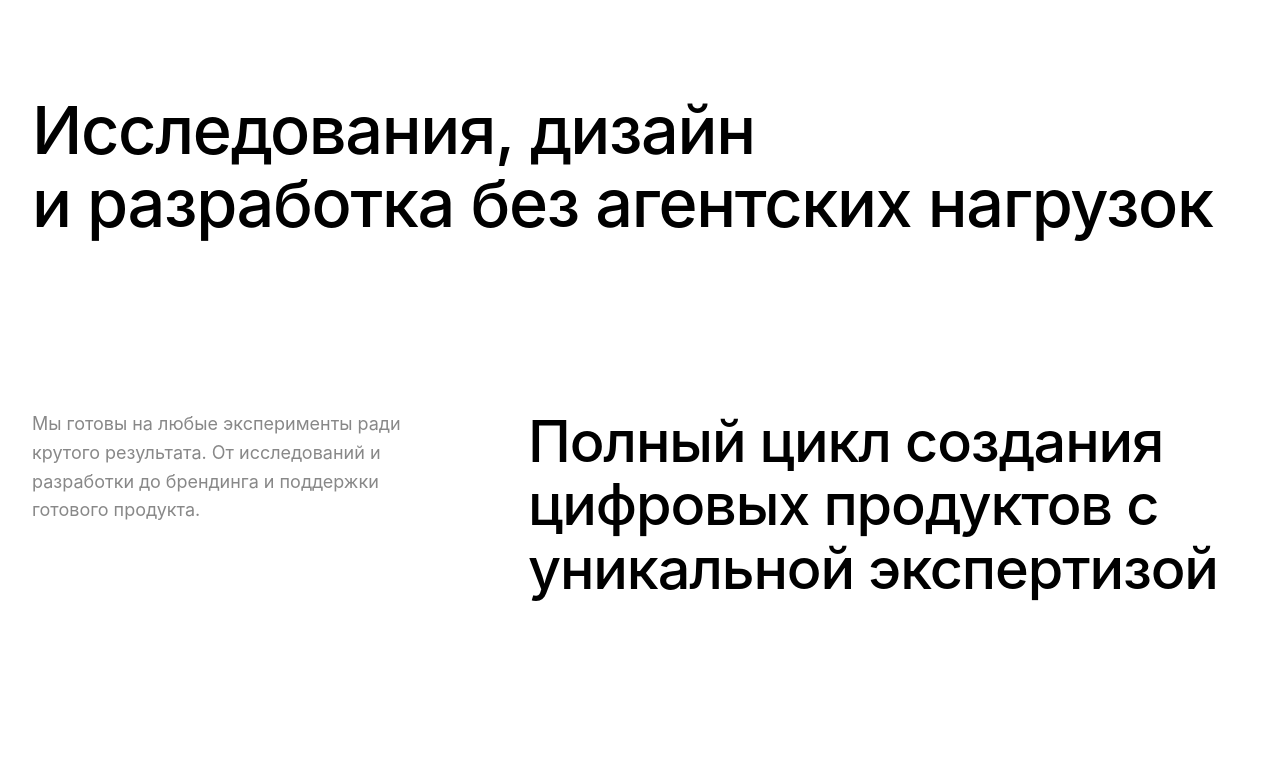
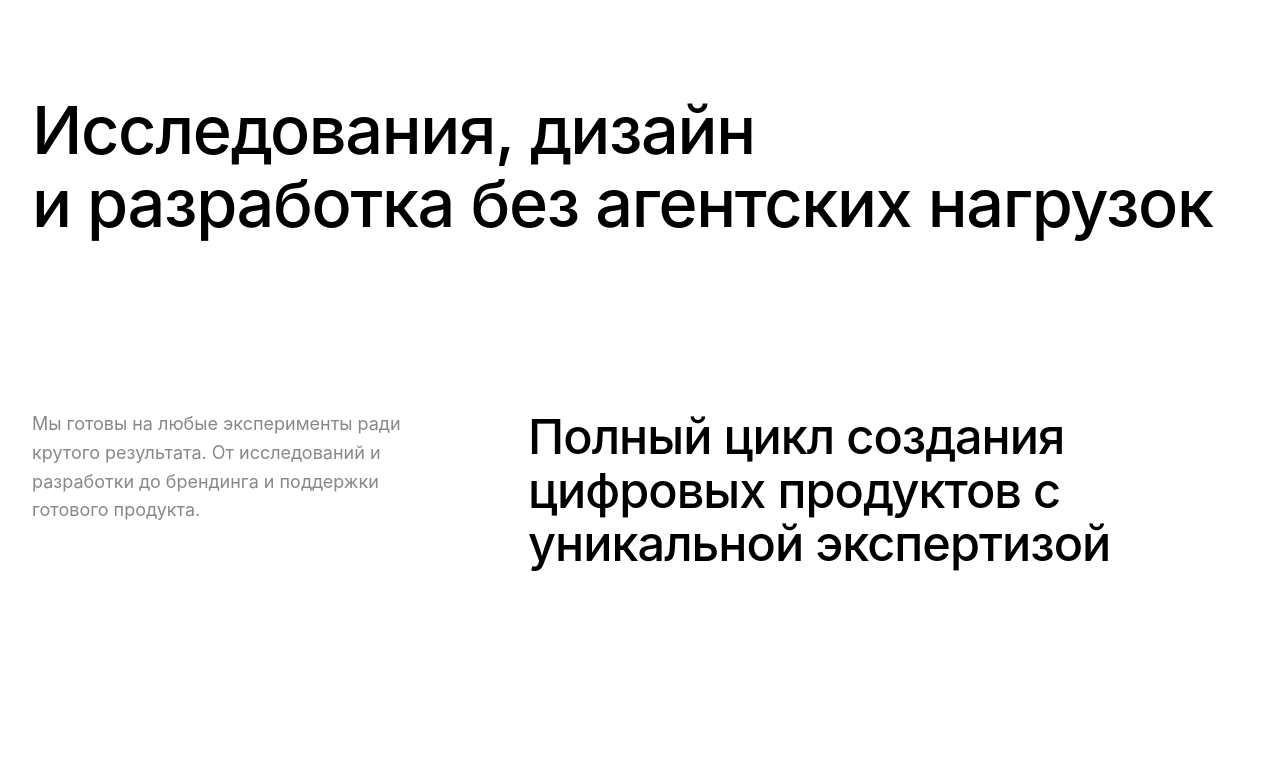
Before and after one commit to Horoshov/my-portfolio, a React (Vite) app: page / in a window 1280 px wide. Shown: the part 490-1249 px from the top of the page. Built offline with nearby package versions, Linux system fonts and the light colour scheme.

Commit message:
style(home): reduce right text block heading font size by 15%

```diff
--- a/src/styles/App.css
+++ b/src/styles/App.css
@@ -117,7 +117,7 @@
   }
 
   .home-text-block-heading {
-    font-size: clamp(32px, 4.5vw, 64px);
+    font-size: clamp(27px, 3.8vw, 54px);
     font-weight: 500;
     line-height: 1.1;
     letter-spacing: -0.02em;
```
